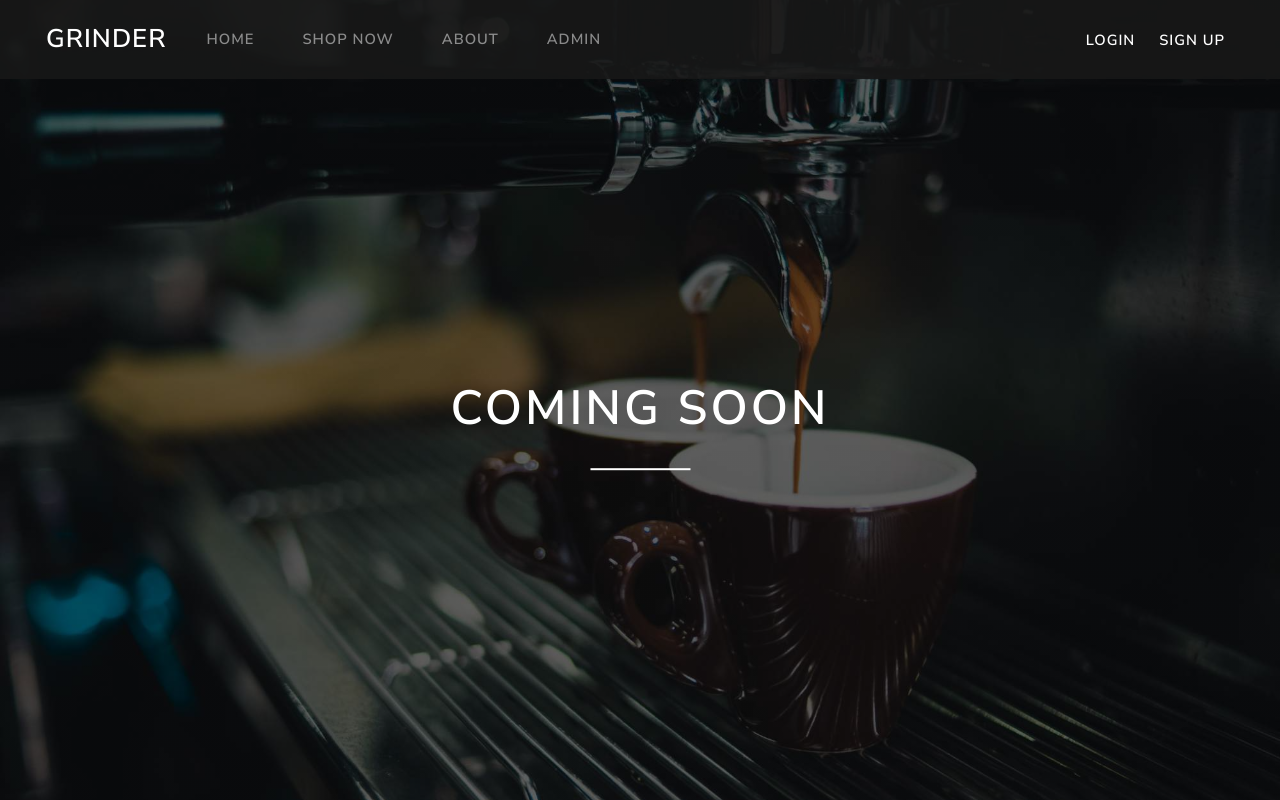
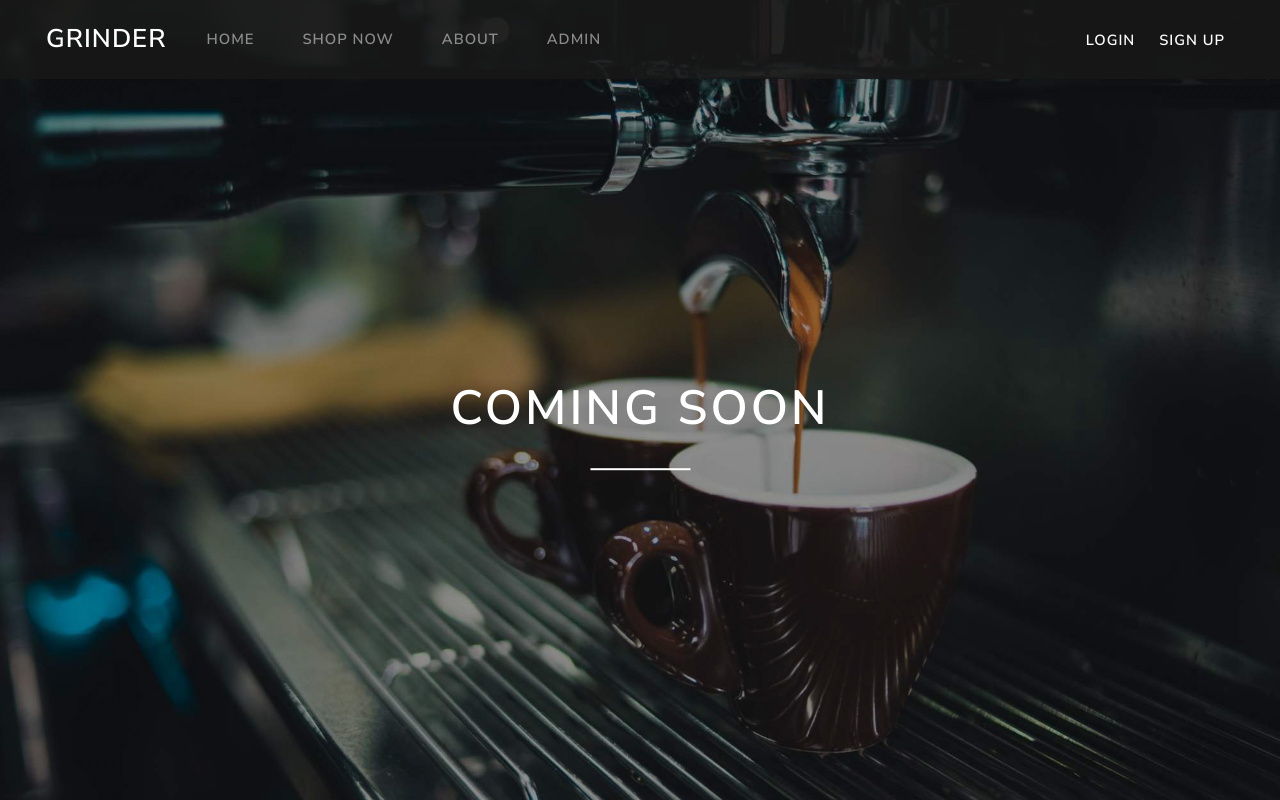
Before and after one commit to KeeganFargher/coffee-shop, a PHP site: page /admin.php in a window 1280 px wide. Run offline with PHP 8.4, Linux system fonts and the light colour scheme; some libraries are stand-ins or nearby versions.

Commit message:
comment out create table

```diff
--- a/css/main.css
+++ b/css/main.css
@@ -401,9 +401,9 @@ footer p {
 
 .coming-soon-container {
     height: 100vh;
-    background-image: -webkit-linear-gradient(rgba(0, 0, 0, 0.6), rgba(0, 0, 0, 0.6)),
+    background-image: -webkit-linear-gradient(rgba(0, 0, 0, 0.4), rgba(0, 0, 0, 0.4)),
         url(../img/coming-soon.jpg);
-    background-image: linear-gradient(rgba(0, 0, 0, 0.6), rgba(0, 0, 0, 0.6)),
+    background-image: linear-gradient(rgba(0, 0, 0, 0.4), rgba(0, 0, 0, 0.4)),
         url(../img/coming-soon.jpg);
     background-size: cover;
 }
--- a/index.php
+++ b/index.php
@@ -3,7 +3,7 @@
         session_start();
 
         include("php/DBConn.php");
-        include("php/createTable.php");
+        //include("php/createTable.php");
 
         // Define variables and set to empty values
         $email = $password = $error = "";
```
